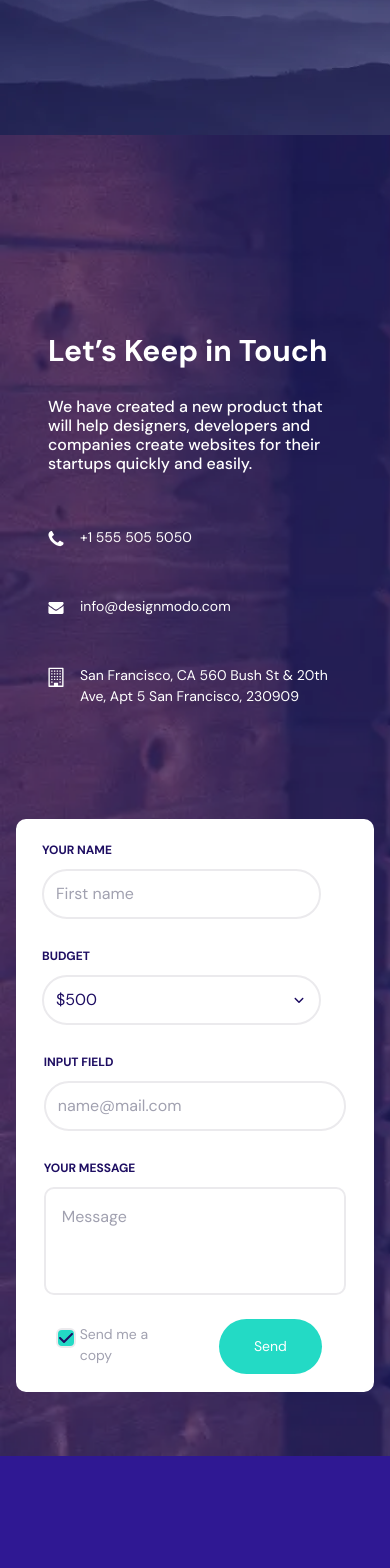
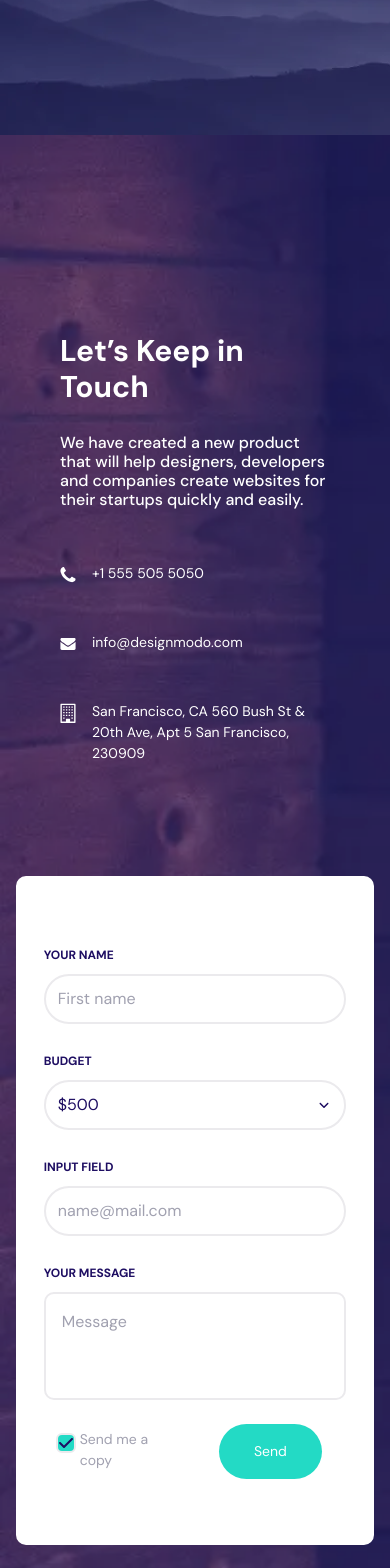
Before and after one commit to kowyzu/fe-task, a Vue app: page / in a window 390 px wide. Shown: the part 1940-3508 px from the top of the page. Built offline with nearby package versions, Linux system fonts and the light colour scheme.

Commit message:
feat: responsive contact section style

```diff
--- a/src/assets/styles.scss
+++ b/src/assets/styles.scss
@@ -161,7 +161,7 @@ span {
   // background-position: center;
   background-repeat: no-repeat;
   position: relative;
-  @include media-breakpoint-up(md) {
+  @include media-breakpoint-up(lg) {
     height: 100vh;
   }
 }
@@ -368,7 +368,7 @@ span {
     max-width: 16px;
   }
   .contact-text {
-    @include media-breakpoint-up(md) {
+    @include media-breakpoint-up(lg) {
       max-width: 410px;
       margin-left: 215px;
     }
@@ -377,7 +377,7 @@ span {
     background-color: $color-white;
     border: 2px solid $color-white;
     border-radius: 10px;
-    @include media-breakpoint-up(md) {
+    @include media-breakpoint-up(lg) {
       width: 470px;
       height: 500px;
       margin-right: 216px;
@@ -432,7 +432,8 @@ span {
       background-color: $color-action-primary-dark;
     }
   }
-  @include media-breakpoint-up(md) {
+
+  @include media-breakpoint-up(lg) {
     .form-first-name {
       width: 200px;
     }
--- a/src/components/contact/ContactForm.vue
+++ b/src/components/contact/ContactForm.vue
@@ -1,15 +1,15 @@
 <template>
-  <div class="contact-form container text-start d-flex flex-column justify-content-center mb-5 mb-md-0">
+  <div class="contact-form container text-start d-flex flex-column justify-content-center mb-5 mb-md-0 py-5 py-lg-0">
     <div class="row justify-content-center">
-      <div class="row justify-content-between">
+      <div class="row justify-content-lg-between justify-content-center">
         <div class="col-11">
-          <div class="row row-cols-md-2 row-cols-1">
-            <div class="col-md-7 col pt-3 pt-md-0">
+          <div class="row row-cols-lg-2 row-cols-1">
+            <div class="col-lg-7 col pt-3 pt-lg-0 px-0">
               <span class="label label-form text-uppercase">Your name</span>
               <input name="firstName" id="firstName" type="text" class="form-control form-first-name mt-2 mb-4"
                 placeholder="First name" aria-label="First name">
             </div>
-            <div class="col-md-4 col">
+            <div class="col-lg-4  px-0">
               <span class="label label-form text-uppercase">Budget</span>
               <select class="form-select mt-2 mb-4" aria-label="select budget">
                 <option selected>$500</option>
--- a/src/components/contact/ContactText.vue
+++ b/src/components/contact/ContactText.vue
@@ -5,6 +5,7 @@ import envelopeIcon from '../../images/envelope-icon.svg'
 </script>
 
 <template>
+  <div class="container">
     <h3>Let’s Keep in Touch</h3>
     <h5>We have created a new product that will help designers, developers and companies create websites for
       their startups quickly and easily.</h5>
@@ -24,4 +25,5 @@ import envelopeIcon from '../../images/envelope-icon.svg'
         </p>
       </li>
     </ul>
+  </div>
 </template>
--- a/src/components/contact/ContactView.vue
+++ b/src/components/contact/ContactView.vue
@@ -6,11 +6,11 @@ import ContactForm from './ContactForm.vue';
 <template>
   <section id="section-contact" class="section">
     <div class="container-fluid">
-      <div class="row text-start justify-content-center">
-        <div class="col-md-6 col contact-text p-md-0 p-5">
+      <div class="row row-cols-lg-2 row-cols-1 text-start justify-content-center">
+        <div class="col-lg-6 col contact-text p-lg-0 p-5">
           <ContactText />
         </div>
-        <div class="col-md-6 col p-md-0 p-3">
+        <div class="col-lg-6 col p-lg-0 p-md-5 p-3 ">
           <ContactForm />
         </div>
       </div>
```
Lines whose indentation alone changed are shown as unchanged.
